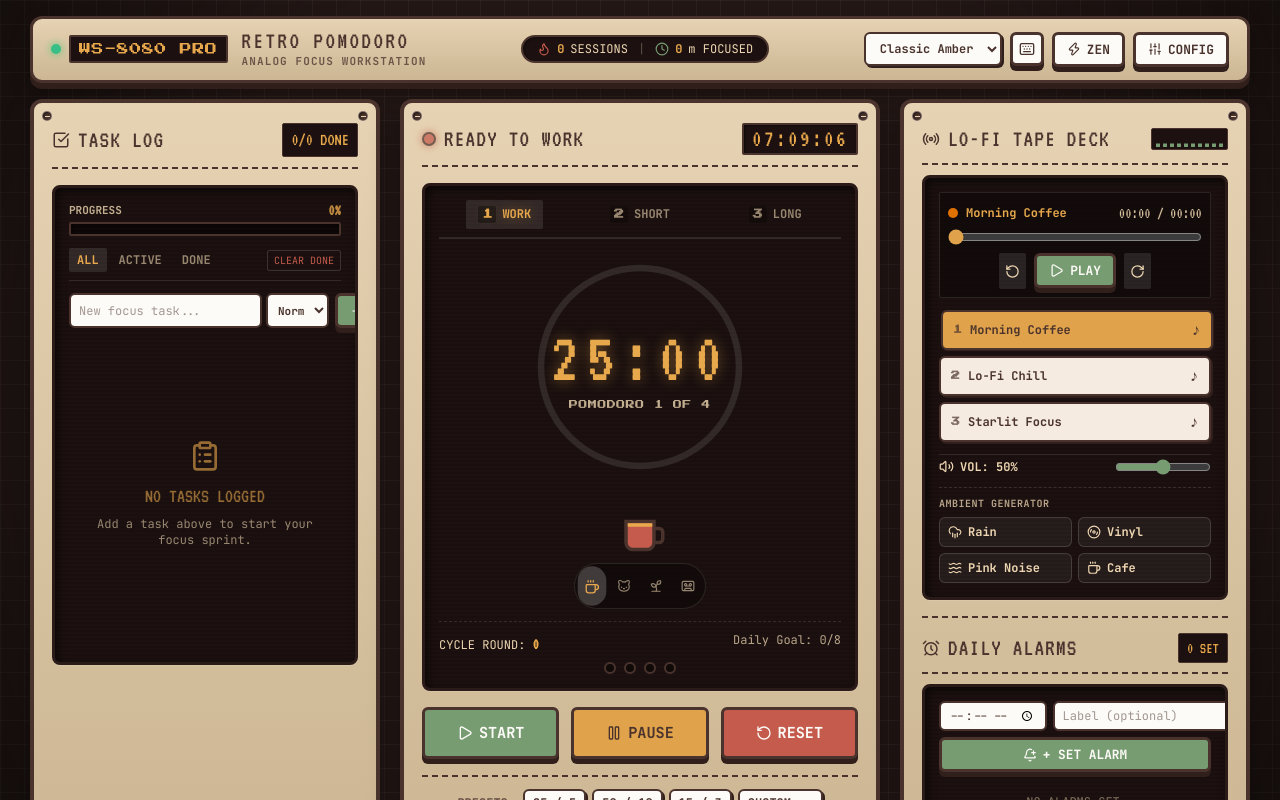
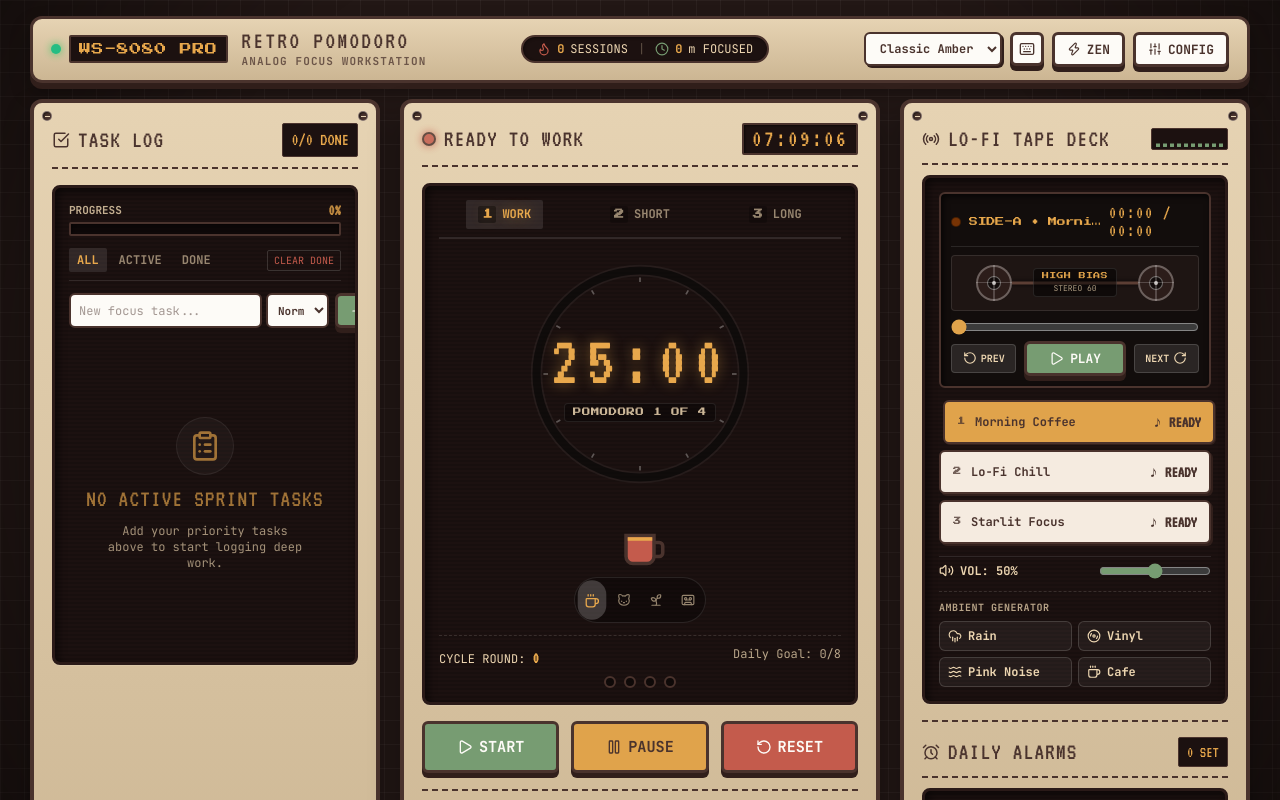
Before and after one commit to thatsyed/retro-pomodoro, a React (Vite) app: page / in a window 1280 px wide. Shown: the top 800 px of the page. Built offline with nearby package versions, Linux system fonts and the light colour scheme.

Commit message:
style: apply UI/UX Pro Max design refinements with cassette tape reels and clock dial ticks

```diff
--- a/src/components/audio/AudioDeck.jsx
+++ b/src/components/audio/AudioDeck.jsx
@@ -56,22 +56,61 @@ export function AudioDeck({
         </div>
 
         <div className="deck-screen flex flex-col gap-3">
-          {/* Cassette Graphic & Now Playing Status */}
-          <div className="bg-black/30 border border-white/10 rounded-xs p-2 flex flex-col gap-2 z-[6]">
-            <div className="flex items-center justify-between">
+          {/* Detailed Lo-Fi Cassette Tape Graphic */}
+          <div className="relative bg-[#120d0c] border-2 border-[var(--color-border)] rounded-md p-2.5 flex flex-col gap-2 z-[6] shadow-[inset_2px_2px_6px_rgba(0,0,0,0.7)]">
+            {/* Cassette Header Bar */}
+            <div className="flex items-center justify-between border-b border-white/10 pb-1.5">
               <div className="flex items-center gap-2">
-                <span className={`w-2.5 h-2.5 rounded-full ${isPlayingMusic ? 'bg-emerald-400 shadow-[0_0_8px_#34d399] animate-pulse' : 'bg-amber-600'}`} />
-                <span className="font-mono text-xs font-bold text-[var(--color-screen-glow)] truncate max-w-[160px]">
-                  {currentTrack.name}
+                <span className={`w-2.5 h-2.5 rounded-full border border-black/40 ${isPlayingMusic ? 'bg-emerald-400 shadow-[0_0_8px_#34d399] animate-pulse' : 'bg-amber-700/60'}`} />
+                <span className="font-['Press_Start_2P',cursive] text-[9px] text-[var(--color-screen-glow)] tracking-tight truncate max-w-[140px]">
+                  SIDE-A • {currentTrack.name}
                 </span>
               </div>
-              <span className="font-['VT323',monospace] text-base text-[var(--color-screen-text)] tabular-nums opacity-90">
+              <span className="font-['VT323',monospace] text-lg text-[var(--color-screen-glow)] tabular-nums tracking-widest leading-none">
                 {formatTime(Math.floor(currentTime))} / {formatTime(Math.floor(duration))}
               </span>
             </div>
 
+            {/* Cassette Window with Dual Spinning Reels */}
+            <div className="relative h-14 bg-[#1e1513] rounded border border-white/10 flex items-center justify-between px-6 overflow-hidden">
+              {/* Magnetic Tape Ribbon */}
+              <div className="absolute inset-x-12 top-1/2 h-[3px] -translate-y-1/2 bg-[#5c3e34] shadow-[0_0_4px_rgba(0,0,0,0.8)] pointer-events-none" />
+
+              {/* Left Reel */}
+              <div className="relative z-10 flex items-center justify-center">
+                <div className={`w-9 h-9 rounded-full border-2 border-white/30 bg-[#2c1d1a] flex items-center justify-center ${isPlayingMusic ? 'reel-spinning' : ''}`}>
+                  <div className="w-3.5 h-3.5 rounded-full border border-white/40 bg-black/60 flex items-center justify-center">
+                    <span className="w-1 h-1 rounded-full bg-white/70" />
+                  </div>
+                  <span className="absolute w-full h-[1.5px] bg-white/20" />
+                  <span className="absolute h-full w-[1.5px] bg-white/20" />
+                </div>
+              </div>
+
+              {/* Center Tape Window Badge */}
+              <div className="relative z-10 flex flex-col items-center bg-black/50 px-2 py-0.5 rounded border border-white/10">
+                <span className="font-['Press_Start_2P',cursive] text-[7px] text-[var(--color-warning)] tracking-wider">
+                  HIGH BIAS
+                </span>
+                <span className="font-mono text-[8px] text-[var(--color-screen-text)] opacity-70">
+                  STEREO 60
+                </span>
+              </div>
+
+              {/* Right Reel */}
+              <div className="relative z-10 flex items-center justify-center">
+                <div className={`w-9 h-9 rounded-full border-2 border-white/30 bg-[#2c1d1a] flex items-center justify-center ${isPlayingMusic ? 'reel-spinning' : ''}`}>
+                  <div className="w-3.5 h-3.5 rounded-full border border-white/40 bg-black/60 flex items-center justify-center">
+                    <span className="w-1 h-1 rounded-full bg-white/70" />
+                  </div>
+                  <span className="absolute w-full h-[1.5px] bg-white/20" />
+                  <span className="absolute h-full w-[1.5px] bg-white/20" />
+                </div>
+              </div>
+            </div>
+
             {/* Track Progress Scrubber */}
-            <div className="flex items-center gap-2">
+            <div className="flex flex-col gap-1 pt-1">
               <input
                 type="range"
                 min="0"
@@ -80,26 +119,27 @@ export function AudioDeck({
                 value={isNaN(progressPercent) ? 0 : progressPercent}
                 onChange={(e) => onSeek?.(parseFloat(e.target.value))}
                 aria-label="Track progress seek"
-                className="w-full h-2 bg-black/50 rounded-xs accent-[var(--color-warning)] cursor-pointer"
+                className="w-full h-2 bg-black/70 rounded-xs accent-[var(--color-warning)] cursor-pointer"
               />
             </div>
 
             {/* Cassette Transport Controls */}
-            <div className="flex items-center justify-center gap-2 pt-1">
+            <div className="flex items-center justify-between gap-2 pt-0.5">
               <button
                 onClick={onPrevTrack}
                 aria-label="Previous track"
-                className="p-1.5 bg-white/10 hover:bg-white/20 rounded-xs text-[var(--color-screen-text)] transition-colors cursor-pointer"
+                className="flex-1 py-1.5 px-2 bg-white/10 hover:bg-white/20 rounded border border-white/15 text-[var(--color-screen-text)] transition-all cursor-pointer flex items-center justify-center gap-1 active:scale-95"
                 title="Previous Track"
               >
-                <SvgIcon name="RotateCcw" size={15} />
+                <SvgIcon name="RotateCcw" size={14} />
+                <span className="font-mono text-[10px] font-bold">PREV</span>
               </button>
 
               <RetroButton
                 variant={isPlayingMusic ? 'warning' : 'primary'}
                 size="sm"
                 onClick={onToggleMusic}
-                className="px-4 py-1.5"
+                className="flex-[1.5] py-2"
               >
                 <SvgIcon name={isPlayingMusic ? 'Pause' : 'Play'} size={15} />
                 <span>{isPlayingMusic ? 'PAUSE' : 'PLAY'}</span>
@@ -108,10 +148,11 @@ export function AudioDeck({
               <button
                 onClick={onNextTrack}
                 aria-label="Next track"
-                className="p-1.5 bg-white/10 hover:bg-white/20 rounded-xs text-[var(--color-screen-text)] transition-colors cursor-pointer"
+                className="flex-1 py-1.5 px-2 bg-white/10 hover:bg-white/20 rounded border border-white/15 text-[var(--color-screen-text)] transition-all cursor-pointer flex items-center justify-center gap-1 active:scale-95"
                 title="Next Track"
               >
-                <SvgIcon name="RotateCcw" size={15} className="scale-x-[-1]" />
+                <span className="font-mono text-[10px] font-bold">NEXT</span>
+                <SvgIcon name="RotateCcw" size={14} className="scale-x-[-1]" />
               </button>
             </div>
           </div>
@@ -124,33 +165,33 @@ export function AudioDeck({
                 <button
                   key={track.id}
                   onClick={() => onSelectTrack(idx)}
-                  className={`flex items-center justify-between py-1.5 px-2.5 rounded-[var(--btn-radius)] border-2 border-[var(--color-border)] font-mono text-xs font-bold transition-all cursor-pointer ${
+                  className={`flex items-center justify-between py-2 px-3 rounded-[var(--btn-radius)] border-2 border-[var(--color-border)] font-mono text-xs font-bold transition-all cursor-pointer ${
                     isActive
-                      ? 'bg-[var(--color-warning)] text-[var(--color-border)] shadow-[1px_1px_0_var(--color-btn-shadow)] translate-x-0.5'
+                      ? 'bg-[var(--color-warning)] text-[var(--color-border)] shadow-[1px_1px_0_var(--color-btn-shadow)] translate-x-1'
                       : 'bg-[var(--color-card)] text-[var(--color-border)] hover:bg-[var(--color-warning)] shadow-[2px_2px_0_var(--color-btn-shadow)]'
                   }`}
                 >
-                  <div className="flex items-center gap-2 truncate">
-                    <span className="font-['Press_Start_2P',cursive] text-[9px] opacity-70">{idx + 1}</span>
+                  <div className="flex items-center gap-2.5 truncate">
+                    <span className="font-['Press_Start_2P',cursive] text-[8px] opacity-75">{idx + 1}</span>
                     <span className="truncate">{track.name}</span>
                   </div>
                   <span className="font-['VT323',monospace] text-base">
-                    {isActive && isPlayingMusic ? '♪ ACTIVE' : '♪'}
+                    {isActive && isPlayingMusic ? '♪ PLAYING' : '♪ READY'}
                   </span>
                 </button>
               );
             })}
           </div>
 
-          {/* Volume Control Row */}
-          <div className="flex justify-between items-center z-[6] text-xs font-bold pt-1 border-t border-white/10">
+          {/* Volume Control Row with Mute Button */}
+          <div className="flex justify-between items-center z-[6] text-xs font-bold pt-1.5 border-t border-white/10">
             <button
               onClick={onToggleMute}
-              className="flex items-center gap-1.5 text-[var(--color-screen-text)] hover:text-[var(--color-warning)] cursor-pointer"
+              className="flex items-center gap-1.5 text-[var(--color-screen-text)] hover:text-[var(--color-warning)] transition-colors cursor-pointer"
               title={isMuted ? 'Unmute' : 'Mute'}
             >
               <SvgIcon name={isMuted ? 'VolumeX' : 'Volume2'} size={15} />
-              <span>VOL: {isMuted ? 'MUTE' : `${Math.round(musicVolume * 100)}%`}</span>
+              <span>VOL: {isMuted ? 'MUTED' : `${Math.round(musicVolume * 100)}%`}</span>
             </button>
             <input
               type="range"
@@ -160,7 +201,7 @@ export function AudioDeck({
               value={isMuted ? 0 : musicVolume}
               onChange={(e) => onSetMusicVolume(parseFloat(e.target.value))}
               aria-label="Music Volume"
-              className="w-24 accent-[var(--color-primary)] cursor-pointer"
+              className="w-28 accent-[var(--color-primary)] cursor-pointer"
             />
           </div>
 
--- a/src/components/tasks/TaskList.jsx
+++ b/src/components/tasks/TaskList.jsx
@@ -5,20 +5,22 @@ import { SvgIcon } from '../common/SvgIcon';
 export function TaskList({ todos, onToggleTodo, onDeleteTodo }) {
   if (todos.length === 0) {
     return (
-      <div className="text-center font-mono text-[var(--color-screen-text)] opacity-60 py-6 px-2.5 flex flex-col items-center gap-1.5 my-auto z-[6]">
-        <SvgIcon name="ClipboardList" size={32} className="text-[var(--color-screen-glow)] mb-1" />
-        <div className="font-['VT323',monospace] text-xl text-[var(--color-screen-glow)]">NO TASKS LOGGED</div>
-        <div className="text-xs">Add a task above to start your focus sprint.</div>
+      <div className="text-center font-mono text-[var(--color-screen-text)] opacity-65 py-8 px-3 flex flex-col items-center justify-center gap-2 my-auto z-[6]">
+        <div className="p-3 rounded-full bg-white/5 border border-white/10">
+          <SvgIcon name="ClipboardList" size={32} className="text-[var(--color-screen-glow)]" />
+        </div>
+        <div className="font-['VT323',monospace] text-2xl text-[var(--color-screen-glow)] tracking-wider">NO ACTIVE SPRINT TASKS</div>
+        <div className="text-xs max-w-[200px]">Add your priority tasks above to start logging deep work.</div>
       </div>
     );
   }
 
   return (
-    <ul className="flex flex-col gap-1.5 max-h-[290px] overflow-y-auto pr-1 z-[6]" aria-label="Task list">
+    <ul className="flex flex-col gap-2 max-h-[300px] overflow-y-auto pr-1 z-[6]" aria-label="Task list">
       {todos.map((todo) => {
         const priorityColor =
           todo.priority === 'high'
-            ? 'bg-[var(--color-priority-high)] shadow-[0_0_4px_var(--color-priority-high)]'
+            ? 'bg-[var(--color-priority-high)] shadow-[0_0_6px_var(--color-priority-high)]'
             : todo.priority === 'low'
             ? 'bg-[var(--color-priority-low)]'
             : 'bg-[var(--color-priority-med)]';
@@ -26,10 +28,10 @@ export function TaskList({ todos, onToggleTodo, onDeleteTodo }) {
         return (
           <li
             key={todo.id}
-            className="flex items-center gap-2 bg-[var(--color-card)] border-2 border-[var(--color-border)] rounded-[var(--btn-radius)] p-2 shadow-[2px_2px_0_var(--color-btn-shadow)] text-[var(--color-border)] transition-transform hover:translate-x-0.5"
+            className="group flex items-center gap-2.5 bg-[var(--color-card)] border-2 border-[var(--color-border)] rounded-[var(--btn-radius)] p-2.5 shadow-[2px_2px_0_var(--color-btn-shadow)] text-[var(--color-border)] transition-all hover:translate-x-0.5"
           >
-            {/* Priority Indicator */}
-            <span className={`w-2 h-2 rounded-full flex-shrink-0 ${priorityColor}`} title={`Priority: ${todo.priority}`} />
+            {/* Priority Indicator Dot */}
+            <span className={`w-2.5 h-2.5 rounded-full flex-shrink-0 ${priorityColor}`} title={`Priority: ${todo.priority}`} />
 
             {/* Checkbox */}
             <PixelCheckbox checked={todo.done} onChange={() => onToggleTodo(todo.id)} ariaLabel={`Mark ${todo.text} as complete`} />
@@ -37,8 +39,8 @@ export function TaskList({ todos, onToggleTodo, onDeleteTodo }) {
             {/* Task Label */}
             <span
               onClick={() => onToggleTodo(todo.id)}
-              className={`flex-1 text-xs font-mono break-words cursor-pointer select-none ${
-                todo.done ? 'line-through opacity-45' : ''
+              className={`flex-1 text-xs font-mono break-words cursor-pointer select-none transition-opacity ${
+                todo.done ? 'line-through opacity-40 italic' : 'font-medium'
               }`}
             >
               {todo.text}
@@ -48,7 +50,7 @@ export function TaskList({ todos, onToggleTodo, onDeleteTodo }) {
             <button
               onClick={() => onDeleteTodo(todo.id)}
               aria-label={`Delete ${todo.text}`}
-              className="text-[var(--color-danger)] hover:scale-125 transition-transform p-0.5 cursor-pointer"
+              className="text-[var(--color-danger)] opacity-70 group-hover:opacity-100 hover:scale-125 transition-all p-1 cursor-pointer"
             >
               <SvgIcon name="Trash2" size={14} />
             </button>
--- a/src/components/timer/TimerDisplay.jsx
+++ b/src/components/timer/TimerDisplay.jsx
@@ -7,40 +7,64 @@ export function TimerDisplay({ timeRemaining, strokeDashoffset, currentMode, com
     currentMode === 'work'
       ? `POMODORO ${roundNumber} OF 4`
       : currentMode === 'shortBreak'
-      ? `SHORT BREAK (${roundNumber}/4)`
+      ? `SHORT REST (${roundNumber}/4)`
       : 'LONG REST BREAK';
 
   return (
-    <div className="relative flex justify-center items-center my-1.5 z-[6]">
-      <div className="relative w-[210px] h-[210px] sm:w-[220px] sm:h-[220px] flex justify-center items-center">
-        {/* SVG Progress Ring */}
+    <div className="relative flex justify-center items-center my-2 z-[6]">
+      <div className="relative w-[215px] h-[215px] sm:w-[230px] sm:h-[230px] flex justify-center items-center">
+        {/* SVG Progress Ring with 12 Clock Ticks */}
         <svg className="absolute inset-0 w-full h-full -rotate-90" viewBox="0 0 200 200" aria-hidden="true">
+          {/* Outer Ambient Glow Ring */}
           <circle
-            className="fill-none stroke-white/10 stroke-[6]"
+            className="fill-none stroke-white/5 stroke-[10]"
             cx="100"
             cy="100"
             r="90"
           />
+
+          {/* Background Track */}
           <circle
-            className="fill-none stroke-[var(--color-screen-glow)] stroke-[6] transition-[stroke-dashoffset] duration-300 ease-out drop-shadow-[0_0_6px_var(--color-screen-glow)]"
+            className="fill-none stroke-black/60 stroke-[7]"
+            cx="100"
+            cy="100"
+            r="90"
+          />
+
+          {/* Active Glowing Progress Arc */}
+          <circle
+            className="fill-none stroke-[var(--color-screen-glow)] stroke-[7] transition-[stroke-dashoffset] duration-300 ease-out drop-shadow-[0_0_8px_var(--color-screen-glow)]"
             cx="100"
             cy="100"
             r="90"
             strokeDasharray="565.48"
             strokeDashoffset={strokeDashoffset}
-            strokeLinecap="square"
+            strokeLinecap="round"
           />
+
+          {/* 12 Sub-dial Hour Ticks */}
+          {[0, 30, 60, 90, 120, 150, 180, 210, 240, 270, 300, 330].map((deg) => (
+            <line
+              key={deg}
+              x1="100"
+              y1="16"
+              x2="100"
+              y2="20"
+              className="stroke-white/30 stroke-[1.5]"
+              transform={`rotate(${deg} 100 100)`}
+            />
+          ))}
         </svg>
 
         {/* Digital Countdown Centerpiece */}
-        <div className="flex flex-col items-center justify-center select-none">
+        <div className="flex flex-col items-center justify-center select-none z-10">
           <div
-            className="font-['VT323',monospace] text-6xl sm:text-7xl leading-none text-[var(--color-screen-glow)] [text-shadow:var(--crt-glow-intensity)] tracking-widest tabular-nums"
+            className="font-['VT323',monospace] text-6xl sm:text-7xl leading-none text-[var(--color-screen-glow)] [text-shadow:var(--crt-glow-intensity)] tracking-widest tabular-nums font-normal"
             aria-live="polite"
           >
             {formatTime(timeRemaining)}
           </div>
-          <div className="font-['Press_Start_2P',cursive] text-[9px] tracking-wider text-[var(--color-screen-text)] opacity-80 mt-1">
+          <div className="font-['Press_Start_2P',cursive] text-[8.5px] tracking-wider text-[var(--color-screen-text)] opacity-85 mt-1.5 px-2 py-0.5 rounded bg-black/40 border border-white/10">
             {cycleLabel}
           </div>
         </div>
```
